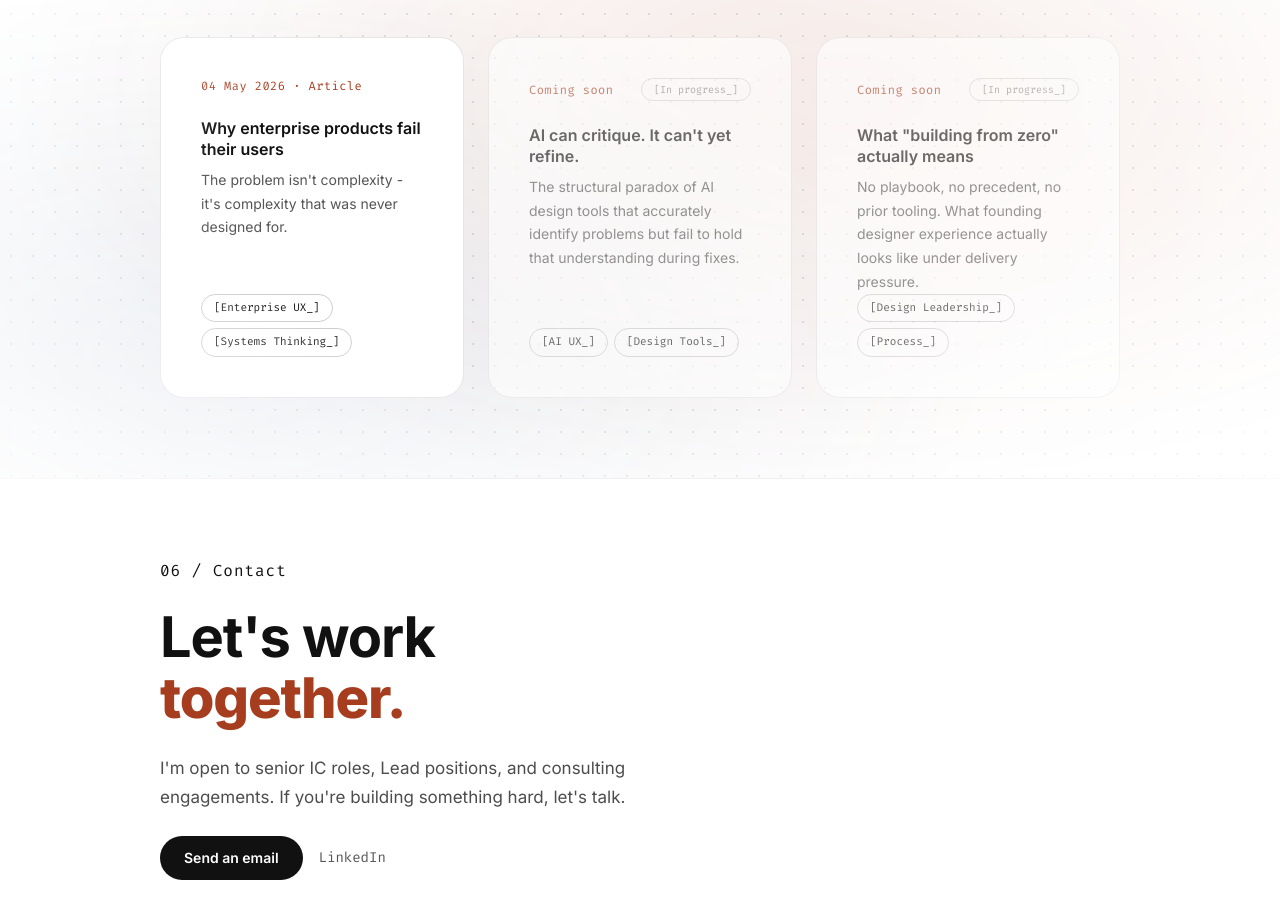
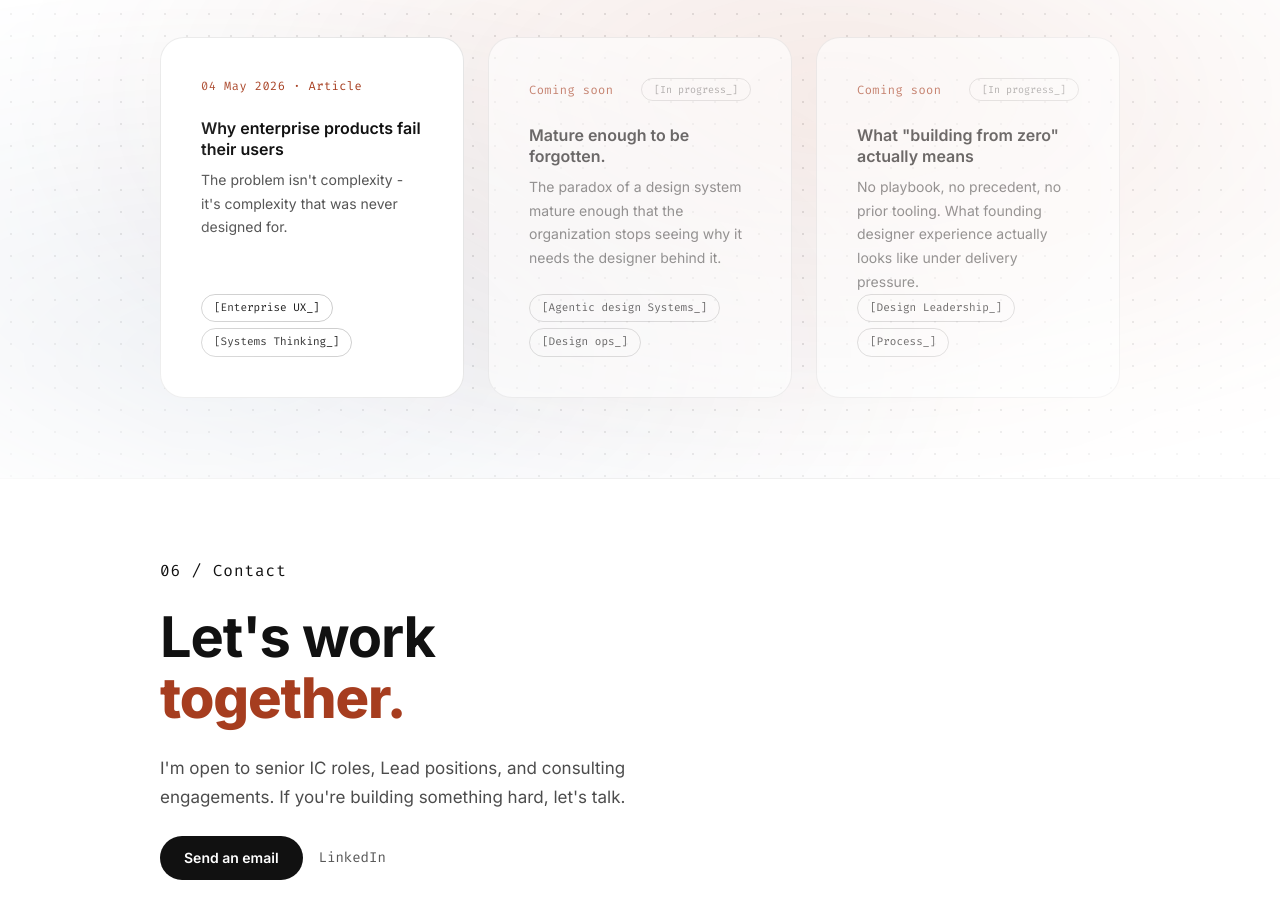
Before and after one commit to fancyfox7-tech/Portfolio-DL-2026, a website: page index.html in a window 1280 px wide. Shown: the part 3308-4227 px from the top of the page. Drawn offline with Linux system fonts and the light colour scheme.

Commit message:
Article content change - coming soon

```diff
--- a/index.html
+++ b/index.html
@@ -340,13 +340,13 @@
               <span class="font-mono text-[10px] border border-[rgba(0,0,0,0.15)] text-[#888] px-3 py-[3px] rounded-full">[In progress_]</span>
             </div>
             <div class="flex flex-col gap-2">
-              <p class="font-sans font-semibold text-text text-base leading-[1.3]">AI can critique. It can't yet refine.</p>
-              <p class="font-sans text-[#555] text-sm leading-[1.7]">The structural paradox of AI design tools that accurately identify problems but fail to hold that understanding during fixes.</p>
+              <p class="font-sans font-semibold text-text text-base leading-[1.3]">Mature enough to be forgotten.</p>
+              <p class="font-sans text-[#555] text-sm leading-[1.7]">The paradox of a design system mature enough that the organization stops seeing why it needs the designer behind it.</p>
             </div>
           </div>
           <div class="flex flex-wrap gap-[6px]">
-            <span class="border border-[rgba(0,0,0,0.2)] font-mono text-text text-[11px] px-3 py-[5px] rounded-full">[AI UX_]</span>
-            <span class="border border-[rgba(0,0,0,0.2)] font-mono text-text text-[11px] px-3 py-[5px] rounded-full">[Design Tools_]</span>
+            <span class="border border-[rgba(0,0,0,0.2)] font-mono text-text text-[11px] px-3 py-[5px] rounded-full">[Agentic design Systems_]</span>
+            <span class="border border-[rgba(0,0,0,0.2)] font-mono text-text text-[11px] px-3 py-[5px] rounded-full">[Design ops_]</span>
           </div>
         </article>
 
```
